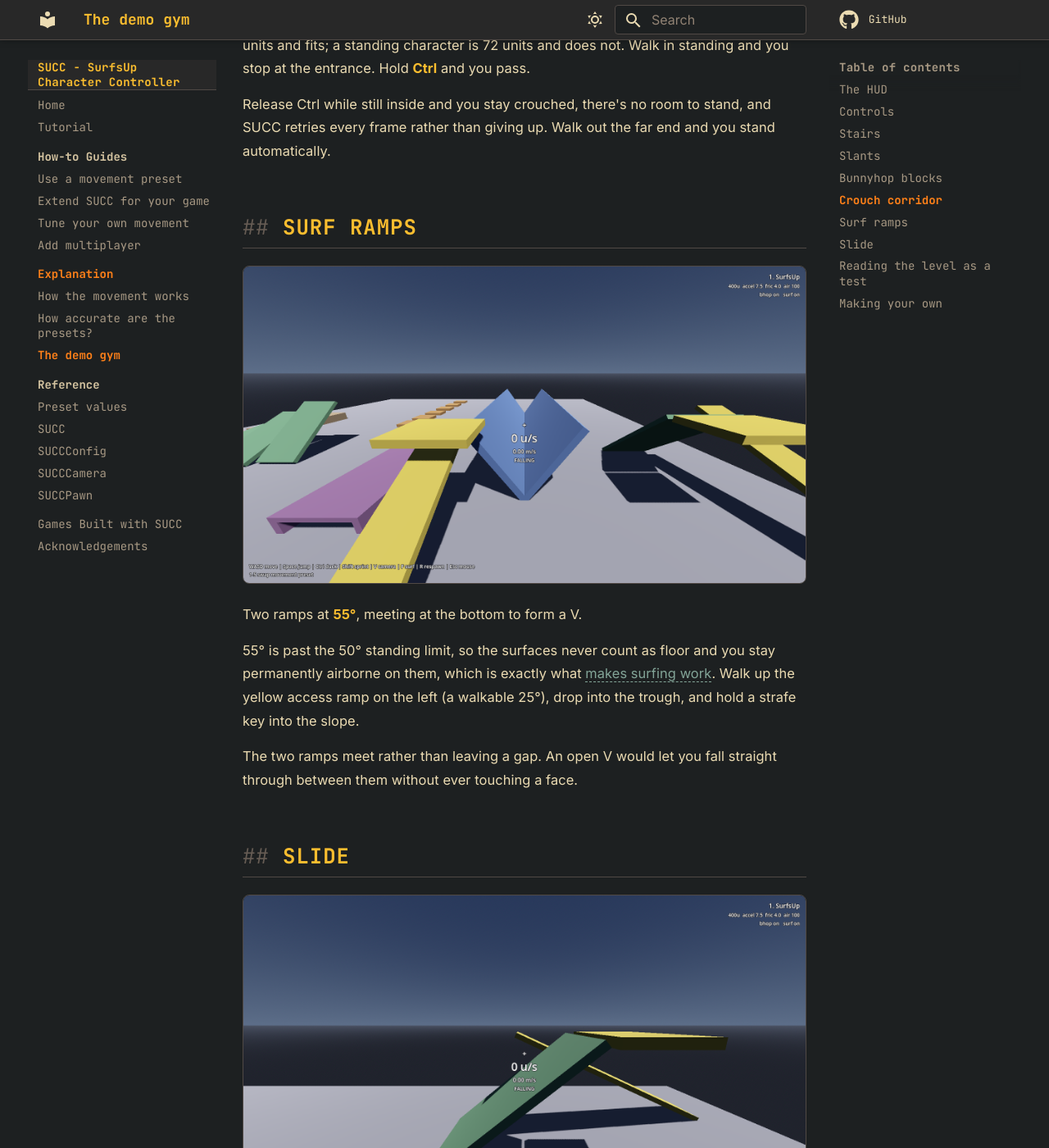
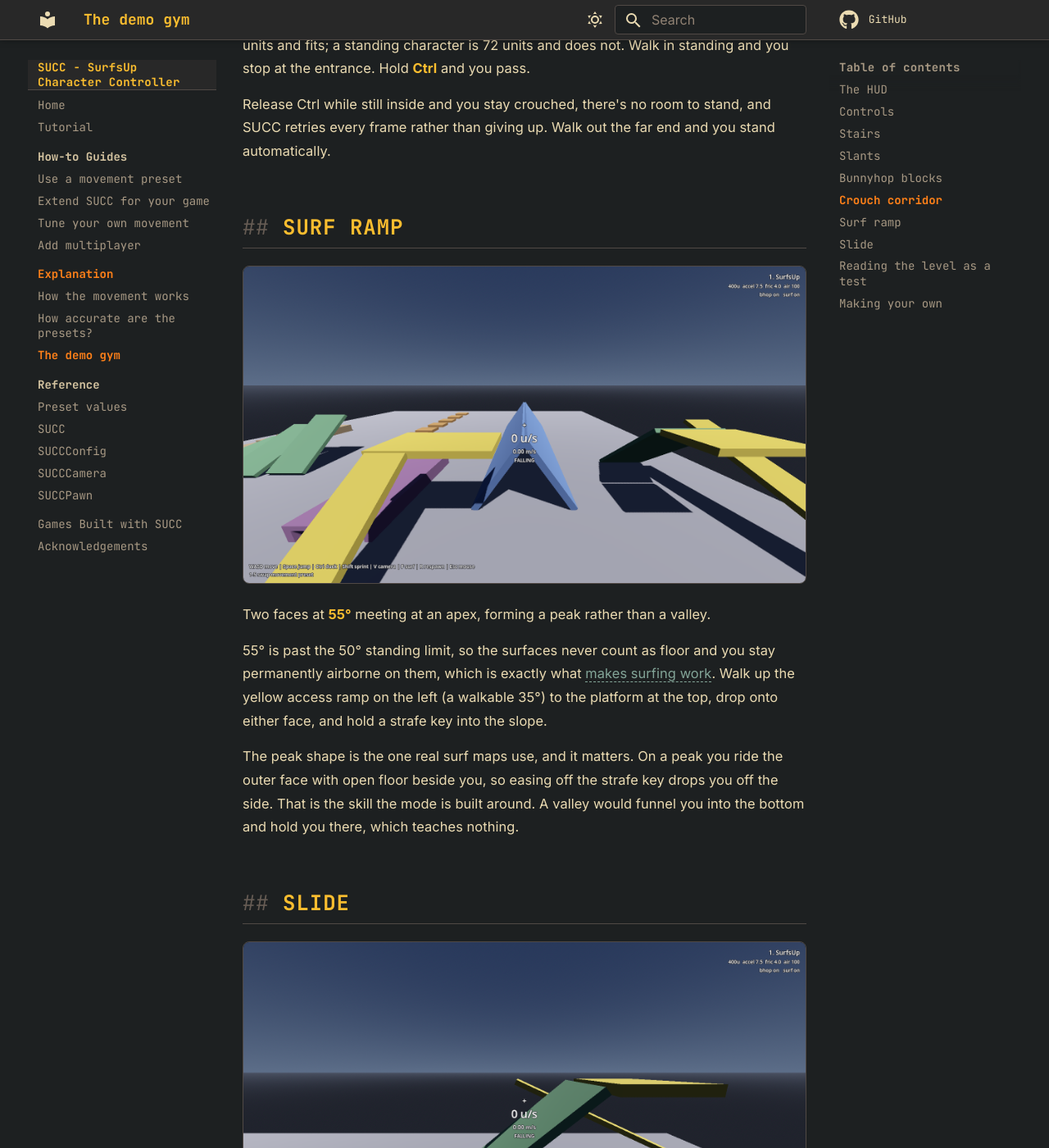
Before and after one commit to bearlikelion/SUCC, an MkDocs documentation site: the page built from docs/explanation/demo-level.md, in a window 1280 px wide and 1400 px high, scrolled down 5290 px. Shown: the whole window at 82% size. Built offline with MkDocs 1.6.1 and Material for MkDocs 9.7.7, drawn with Linux system fonts in a browser that asks for light colours; comment, search, counter and statistics services are not loaded.

Commit message:
docs update

```diff
--- a/docs/explanation/demo-level.md
+++ b/docs/explanation/demo-level.md
@@ -104,19 +104,22 @@ Release Ctrl while still inside and you stay crouched, there's no room to stand,
 retries every frame rather than giving up. Walk out the far end and you stand
 automatically.
 
-## Surf ramps
+## Surf ramp
 
-![The surf trough](../images/gym-surf.png)
+![The surf ramp, a peak with two sloped faces](../images/gym-surf.png)
 
-Two ramps at **55°**, meeting at the bottom to form a V.
+Two faces at **55°** meeting at an apex, forming a peak rather than a valley.
 
 55° is past the 50° standing limit, so the surfaces never count as floor and you stay
 permanently airborne on them, which is exactly what
 [makes surfing work](movement.md#why-surfing-works). Walk up the yellow access ramp on the
-left (a walkable 25°), drop into the trough, and hold a strafe key into the slope.
+left (a walkable 35°) to the platform at the top, drop onto either face, and hold a strafe
+key into the slope.
 
-The two ramps meet rather than leaving a gap. An open V would let you fall straight
-through between them without ever touching a face.
+The peak shape is the one real surf maps use, and it matters. On a peak you ride the
+outer face with open floor beside you, so easing off the strafe key drops you off the
+side. That is the skill the mode is built around. A valley would funnel you into the
+bottom and hold you there, which teaches nothing.
 
 ## Slide
 
```
Also changed, not shown: docs/how-to/tune-movement.md (+1 -1 lines), docs/tutorial.md (+2 -2 lines), docs/images/gym-overview.png, docs/images/gym-surf.png, 1 other file.
